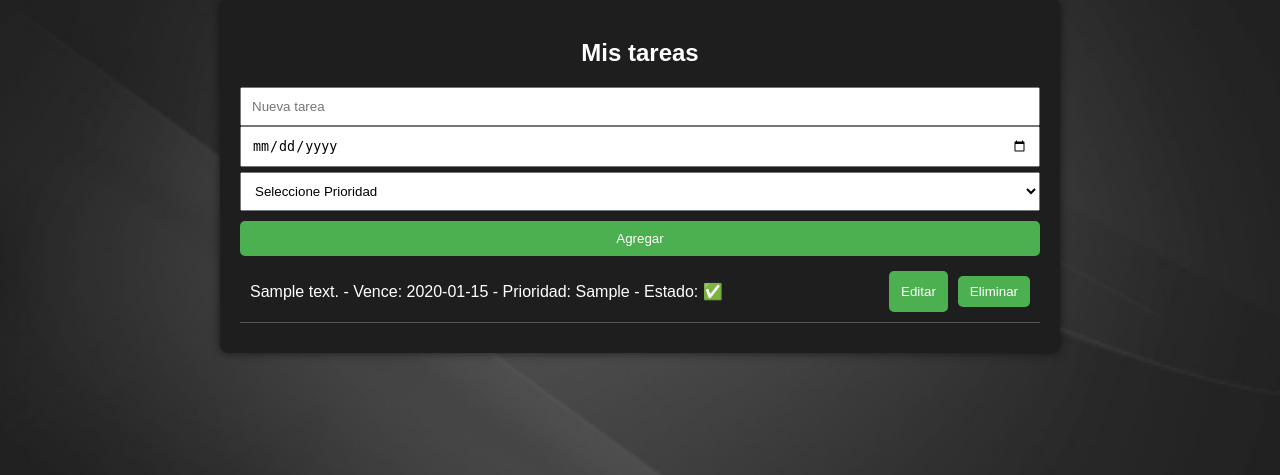
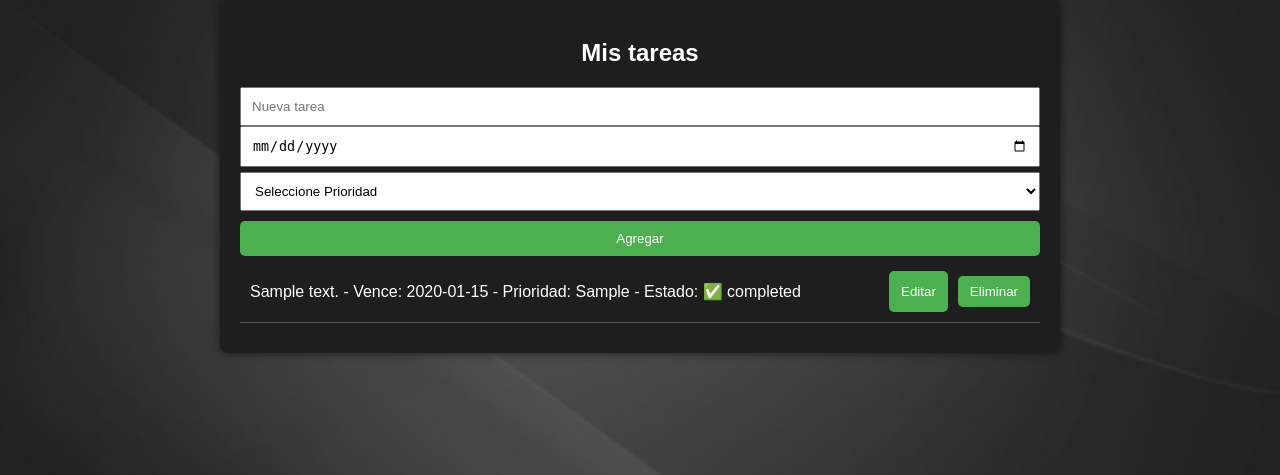
Before and after one commit to edoruin/task_web, a Flask app: page /tareas_p in a window 1280 px wide. Shown: the part 121-596 px from the top of the page. Run offline with Flask 3, Linux system fonts and the light colour scheme; the visitor is signed in with stand-in values (Sample User, id 1); tables that the repository leaves empty hold one stand-in row (values such as "Sample post").

Commit message:
Update tareas_p.html

```diff
--- a/templates/tareas_p.html
+++ b/templates/tareas_p.html
@@ -155,7 +155,7 @@
             - Vence: {{ tarea.fecha_vencimiento }}
           {% endif %}
           - Prioridad: {{ tarea.prioridad }}
-          - Estado: {% if tarea.completada %}✅ {% else %}🕒 {% endif %}
+          - Estado: {% if tarea.completada %}✅ completed {% else %}🕒 pending {% endif %}
         </span>
       </div>
       <div class="acciones">
```
